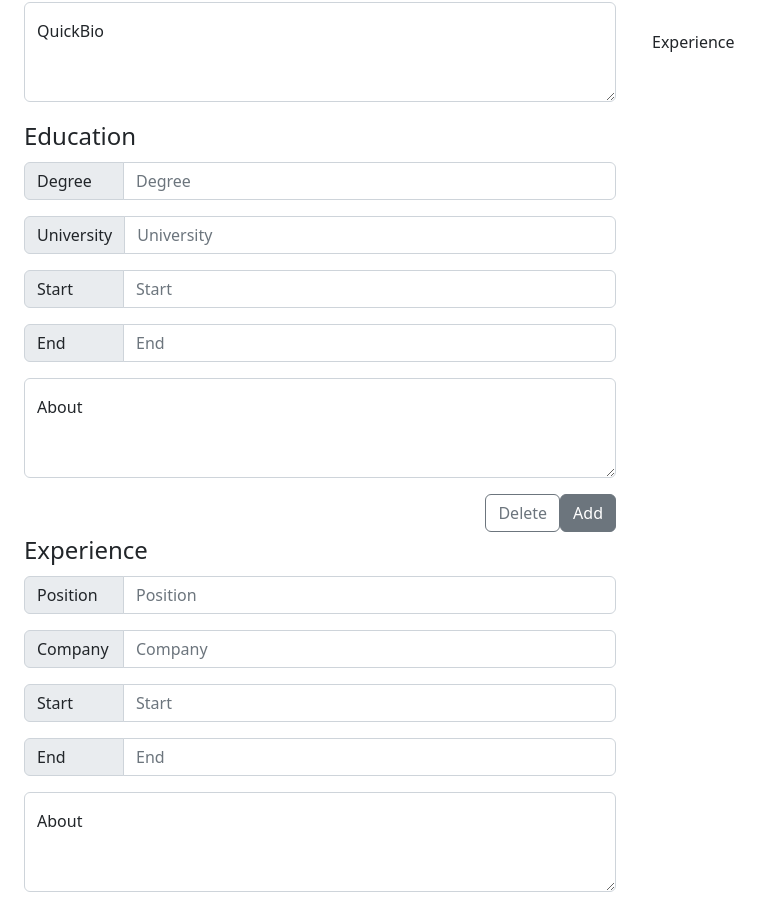
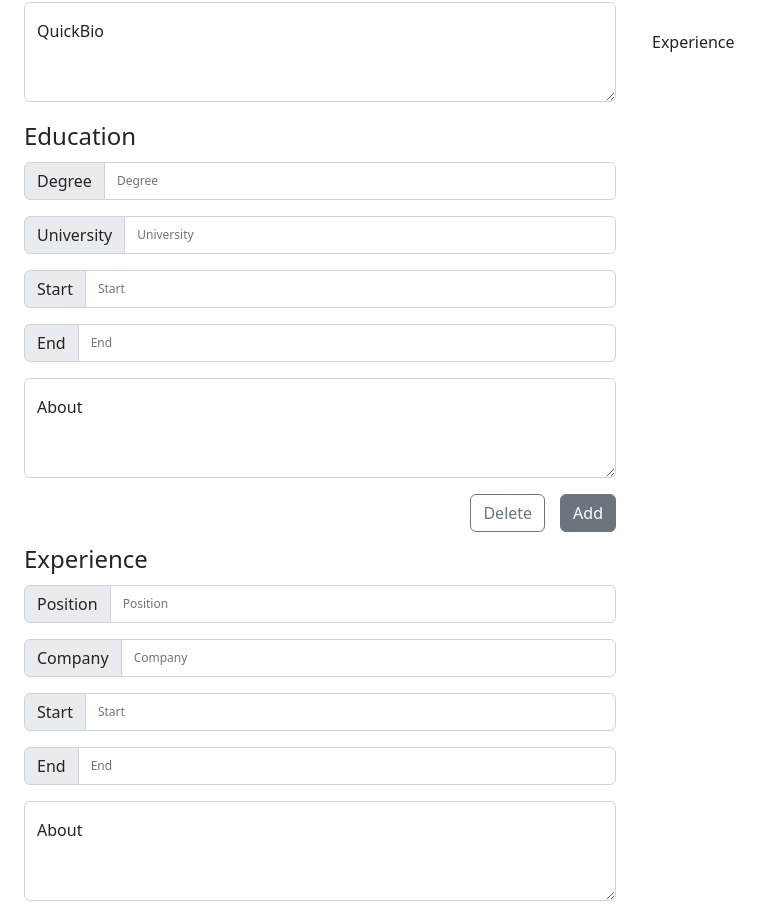
Before and after one commit to J-724/CV-Project, a React app: page / in a window 1280 px wide. Shown: the part 258-1164 px from the top of the page, without its empty margins (0-773 px from the left). Built offline with nearby package versions, Linux system fonts and the light colour scheme.

Commit message:
Margins and spacing update

```diff
--- a/src/components/cvForm/Education.js
+++ b/src/components/cvForm/Education.js
@@ -7,7 +7,7 @@ class Education extends Component {
     render() {
 
         return (
-            <div className="Education">
+            <div className="Education" Style="margin-bottom: 9px">
                 <TextInput
                     id={`${this.props.id}`}
                     value={this.props.degree}
@@ -47,9 +47,9 @@ class Education extends Component {
                     <DelButton
                         id ={this.props.id}
                         handleDelete={this.props.handleDelete}
+
                     />
                     <AddButton handleAdd={this.props.handleAdd}/>
-
                 </div>
             </div>
         )
--- a/src/components/cvForm/Experience.js
+++ b/src/components/cvForm/Experience.js
@@ -7,7 +7,7 @@ class Experience extends Component {
 
     render() {
         return (
-            <div className="Experience">
+            <div className="Experience" Style="margin-bottom: 9px">
                 <TextInput
                     id={`${this.props.id}`}
                     value={this.props.position}
--- a/src/components/cvForm/misc/BtnsAddDel.js
+++ b/src/components/cvForm/misc/BtnsAddDel.js
@@ -5,6 +5,9 @@ class AddButton extends React.Component {
     return (
       <button
       className='btn btn-secondary col-auto'
+      Style="
+        margin-left: 15px
+        "
       onClick={() => this.props.handleAdd()}
       >
           Add
--- a/src/components/cvForm/misc/TextInput.js
+++ b/src/components/cvForm/misc/TextInput.js
@@ -7,13 +7,19 @@ class TextInput extends React.Component {
       <div className="input-group flex-nowrap mb-3">
         <label
           className="input-group-text"
-          Style="min-width: 100px"
+          Style="
+            min-width: 100px,
+            font-size: 12px
+            "
           htmlFor={this.props.id}
         >{
           this.props.name.charAt(0).toUpperCase() + this.props.name.slice(1)}
         </label>
         <input
           className="form-control"
+          Style="
+            font-size: 12px
+          "
           type='text'
           id={this.props.id}
           value={this.props.value}
```
Also changed, not shown: 2 other files (tests, documents, lock files or other folders).
